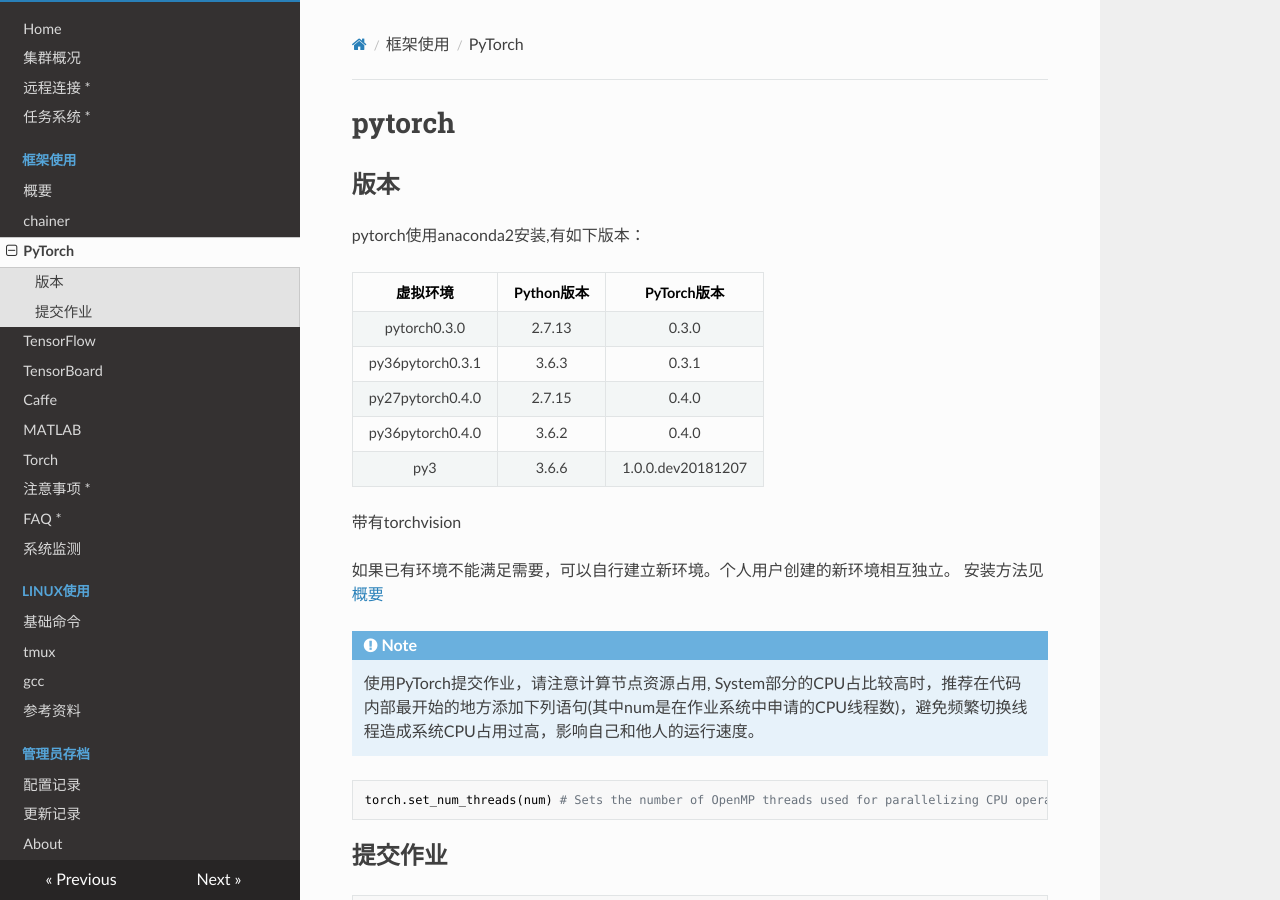
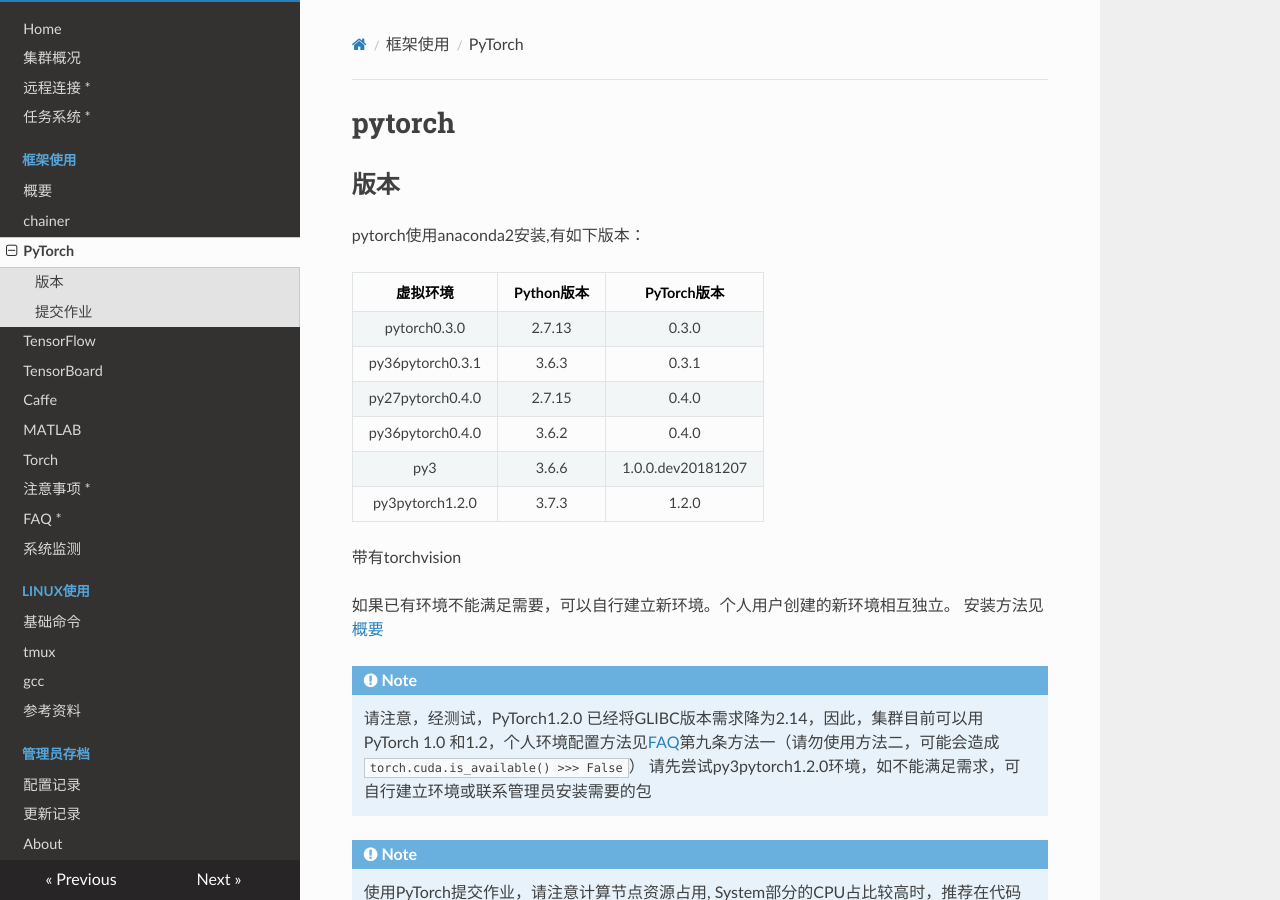
Before and after one commit to SSRheart/HPC_wiki_docs, an MkDocs documentation site: the page built from docs/framework/pytorch.md, in a window 1280 px wide and 900 px high. Built offline with MkDocs 1.6.1, drawn with Linux system fonts in a browser that asks for light colours; nearby versions of some CDN libraries; old or Windows-style settings are respelled for this version of MkDocs.

Commit message:
Add PyTorch 1.2.0

```diff
--- a/docs/framework/pytorch.md
+++ b/docs/framework/pytorch.md
@@ -11,11 +11,17 @@ pytorch使用anaconda2安装,有如下版本：
 | py27pytorch0.4.0   |  2.7.15 | 0.4.0 |
 | py36pytorch0.4.0   |  3.6.2 | 0.4.0 |
 | py3                | 3.6.6 | 1.0.0.dev20181207 |
+| py3pytorch1.2.0    | 3.7.3 | 1.2.0 |
 
 带有torchvision
 
 如果已有环境不能满足需要，可以自行建立新环境。个人用户创建的新环境相互独立。
 安装方法见[概要](index.md)
+
+!!! Note
+
+    请注意，经测试，PyTorch1.2.0 已经将GLIBC版本需求降为2.14，因此，集群目前可以用PyTorch 1.0 和1.2，个人环境配置方法见[FAQ](../faq.md)第九条方法一（请勿使用方法二，可能会造成`torch.cuda.is_available() >>> False`）
+    请先尝试py3pytorch1.2.0环境，如不能满足需求，可自行建立环境或联系管理员安装需要的包
 
 !!! Note
 
```
